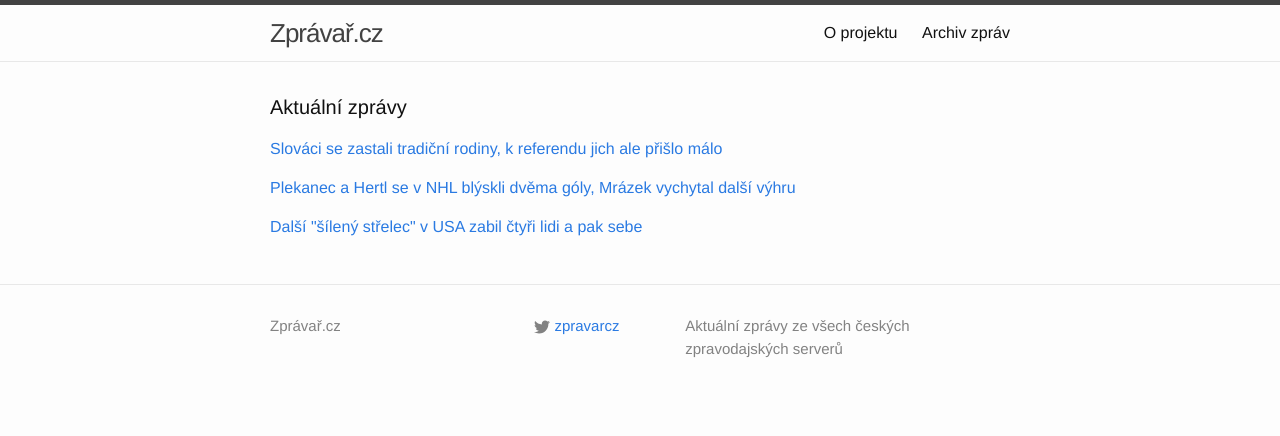
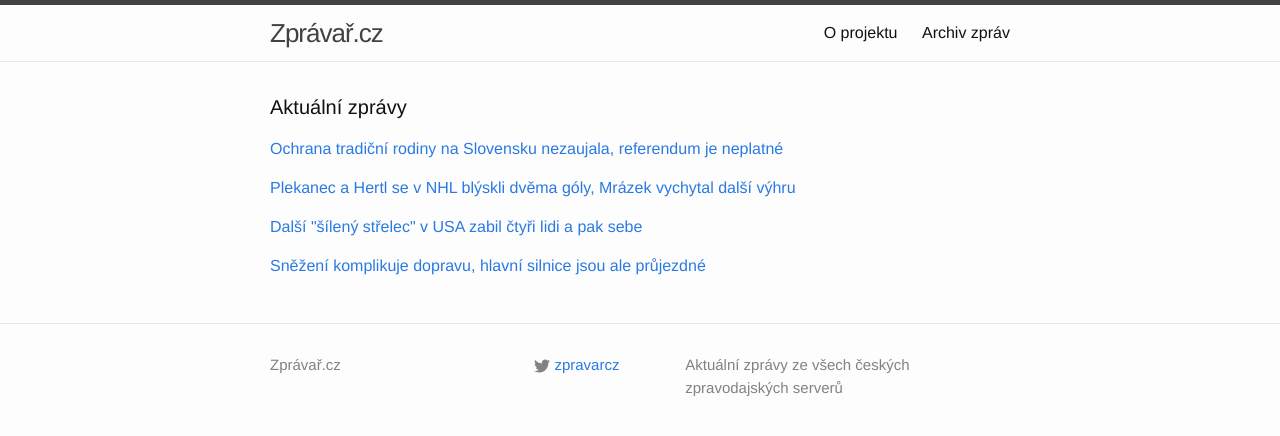
Before and after one commit to adliska/zpravar, a Jekyll site: the page built from index.html, in a window 1280 px wide. Shown: the top 436 px of the page. Built offline with Jekyll 4.4.1, drawn with Linux system fonts in a browser that asks for light colours.

Commit message:
zpravar news update

```diff
--- a/index.html
+++ b/index.html
@@ -5,9 +5,10 @@ layout: default
 <div class="home">
     <h1 class="page-heading">Aktuální zprávy</h1>
 
-<p><a href="javascript:;" onclick="toggle_visibility('zpravy0')">Slováci se zastali tradiční rodiny, k referendu jich ale přišlo málo </a></p>
+<p><a href="javascript:;" onclick="toggle_visibility('zpravy0')">Ochrana tradiční rodiny na Slovensku nezaujala, referendum je neplatné</a></p>
 <div id="zpravy0" style="display:none">
 <ul>
+<li><a href=http://zpravy.e15.cz/zahranicni/udalosti/ochrana-tradicni-rodiny-na-slovensku-nezaujala-referendum-je-neplatne-1160697>Ochrana tradiční rodiny na Slovensku nezaujala, referendum je neplatné - zpravy.e15.cz</a></li>
 <li><a href=http://www.lidovky.cz/slovaci-se-zastali-tradicni-rodiny-k-referendu-jich-ale-prislo-malo-1fl-/zpravy-svet.aspx?c=A150208_083119_ln_zahranici_ele>Slováci se zastali tradiční rodiny, k referendu jich ale přišlo málo  - www.lidovky.cz</a></li>
 <li><a href=http://zahranicni.ihned.cz/evropa-slovensko/c1-63504590-slovaci-v-referendu-hlasovali-o-rodine-kvuli-nizke-ucasti-je-neplatne>Slováci v referendu hlasovali o rodině. Kvůli nízké účasti je neplatné - zahranicni.ihned.cz</a></li>
 <li><a href=http://www.ceskenoviny.cz/zpravy/zpravy/slovenske-referendum-o-rodine-je-kvuli-nizke-ucasti-neplatne/1178723>Slovenské referendum o rodině je kvůli nízké účasti neplatné - www.ceskenoviny.cz</a></li>
@@ -33,4 +34,11 @@ layout: default
 <li><a href=http://www.ceskenoviny.cz/zpravy/zpravy/pri-strelbe-v-usa-zemrelo-pet-lidi-vcetne-strelce/1178737>Při střelbě v USA zemřelo pět lidí, včetně střelce - www.ceskenoviny.cz</a></li>
 <li><a href=http://www.novinky.cz/zahranicni/361069-pri-strelbe-v-usa-zemrelo-pet-lidi-vcetne-utocnika.html>Při střelbě v USA zemřelo pět lidí včetně útočníka - www.novinky.cz</a></li>
 </ul>
+</div><p><a href="javascript:;" onclick="toggle_visibility('zpravy3')">Sněžení komplikuje dopravu, hlavní silnice jsou ale průjezdné</a></p>
+<div id="zpravy3" style="display:none">
+<ul>
+<li><a href=http://zpravy.idnes.cz/doprava-v-cesku-snezeni-zaveje-doprava-dy4-/domaci.aspx?c=A150208_083524_domaci_jw>Sněžení komplikuje dopravu, hlavní silnice jsou ale průjezdné - zpravy.idnes.cz</a></li>
+<li><a href=http://www.ceskatelevize.cz/ct24/domaci/300953-zima-o-sobe-opet-dava-vedet-opatrni-by-meli-byt-hlavne-ridici/>Zima o sobě opět dává vědět, opatrní by měli být hlavně řidiči - www.ceskatelevize.cz</a></li>
+<li><a href=http://www.ceskenoviny.cz/zpravy/zpravy/dopravu-komplikuje-snih-a-vitr/1178738>Dopravu komplikuje sníh a vítr - www.ceskenoviny.cz</a></li>
+</ul>
 </div></div>
```
